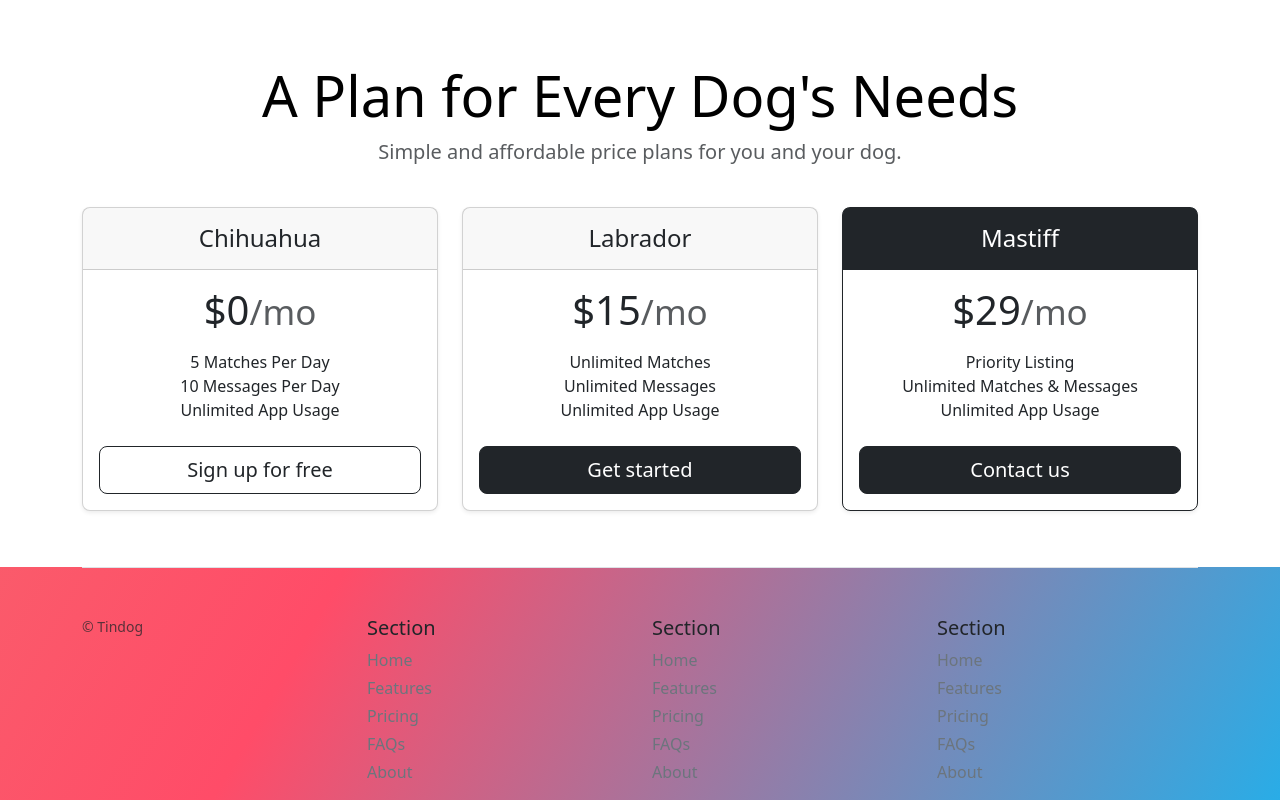
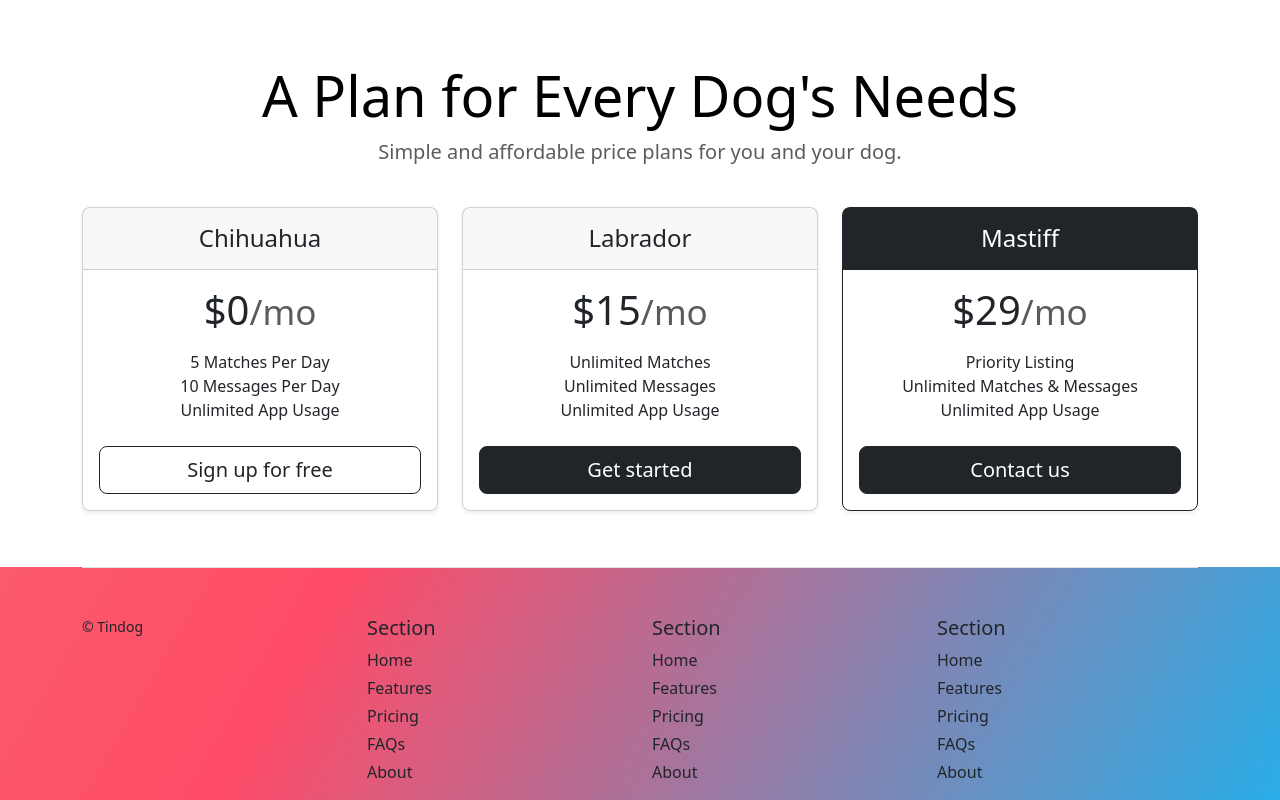
Before and after one commit to Kenliero/ACourse11, a plain HTML site: page 11.3 TinDog Project/index.html in a window 1280 px wide. Shown: the part 1510-2310 px from the top of the page. Drawn offline with nearby package versions, Linux system fonts and the light colour scheme.

Commit message:
dark text in footer

```diff
--- a/11.3 TinDog Project/index.html
+++ b/11.3 TinDog Project/index.html
@@ -209,36 +209,36 @@
       <footer class="pt-4 md-5 pt-md-5 border-top">
         <div class="row">
           <div class="col-12 col-md">
-            <small class="d-block mb-3 text-body-secondary">© Tindog</small>
+            <small class="d-block mb-3 text-body-dark">© Tindog</small>
           </div>
           <div class="col-6 col-md">
             <h5>Section</h5>
             <ul class="list-unstyled text-small">
-              <li class="mb-1"><a class="link-secondary text-decoration-none" href="#">Home</a></li>
-              <li class="mb-1"><a class="link-secondary text-decoration-none" href="#">Features</a></li>
-              <li class="mb-1"><a class="link-secondary text-decoration-none" href="#">Pricing</a></li>
-              <li class="mb-1"><a class="link-secondary text-decoration-none" href="#">FAQs</a></li>
-              <li class="mb-1"><a class="link-secondary text-decoration-none" href="#">About</a></li>
+              <li class="mb-1"><a class="link-dark text-decoration-none" href="#">Home</a></li>
+              <li class="mb-1"><a class="link-dark text-decoration-none" href="#">Features</a></li>
+              <li class="mb-1"><a class="link-dark text-decoration-none" href="#">Pricing</a></li>
+              <li class="mb-1"><a class="link-dark text-decoration-none" href="#">FAQs</a></li>
+              <li class="mb-1"><a class="link-dark text-decoration-none" href="#">About</a></li>
             </ul>
           </div>
           <div class="col-6 col-md">
             <h5>Section</h5>
             <ul class="list-unstyled text-small">
-              <li class="mb-1"><a class="link-secondary text-decoration-none" href="#">Home</a></li>
-              <li class="mb-1"><a class="link-secondary text-decoration-none" href="#">Features</a></li>
-              <li class="mb-1"><a class="link-secondary text-decoration-none" href="#">Pricing</a></li>
-              <li class="mb-1"><a class="link-secondary text-decoration-none" href="#">FAQs</a></li>
-              <li class="mb-1"><a class="link-secondary text-decoration-none" href="#">About</a></li>
+              <li class="mb-1"><a class="link-dark text-decoration-none" href="#">Home</a></li>
+              <li class="mb-1"><a class="link-dark text-decoration-none" href="#">Features</a></li>
+              <li class="mb-1"><a class="link-dark text-decoration-none" href="#">Pricing</a></li>
+              <li class="mb-1"><a class="link-dark text-decoration-none" href="#">FAQs</a></li>
+              <li class="mb-1"><a class="link-dark text-decoration-none" href="#">About</a></li>
             </ul>
           </div>
           <div class="col-6 col-md">
             <h5>Section</h5>
             <ul class="list-unstyled text-small">
-              <li class="mb-1"><a class="link-secondary text-decoration-none" href="#">Home</a></li>
-              <li class="mb-1"><a class="link-secondary text-decoration-none" href="#">Features</a></li>
-              <li class="mb-1"><a class="link-secondary text-decoration-none" href="#">Pricing</a></li>
-              <li class="mb-1"><a class="link-secondary text-decoration-none" href="#">FAQs</a></li>
-              <li class="mb-1"><a class="link-secondary text-decoration-none" href="#">About</a></li>
+              <li class="mb-1"><a class="link-dark text-decoration-none" href="#">Home</a></li>
+              <li class="mb-1"><a class="link-dark text-decoration-none" href="#">Features</a></li>
+              <li class="mb-1"><a class="link-dark text-decoration-none" href="#">Pricing</a></li>
+              <li class="mb-1"><a class="link-dark text-decoration-none" href="#">FAQs</a></li>
+              <li class="mb-1"><a class="link-dark text-decoration-none" href="#">About</a></li>
             </ul>
           </div>
         </div>
```
